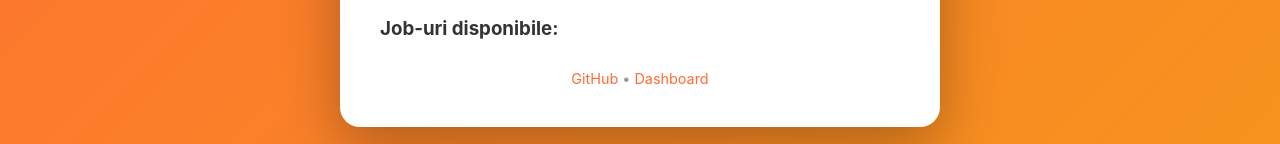
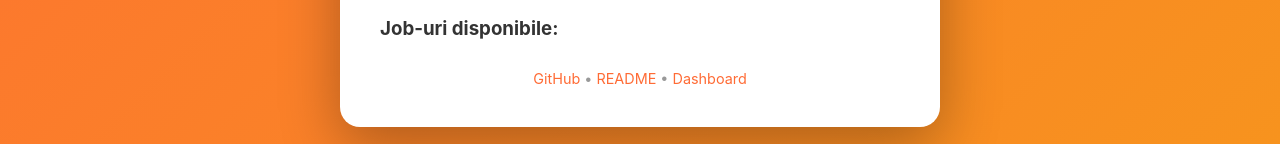
Before and after one commit to sebiboga/mol-romania-petroleum-products-srl-nodejs-scraper, a website: page docs/index.html in a window 1280 px wide. Shown: the part 767-911 px from the top of the page. Drawn offline with Linux system fonts and the light colour scheme; no server answers.

Commit message:
Add README link

```diff
--- a/docs/index.html
+++ b/docs/index.html
@@ -107,6 +107,7 @@
 
     <div class="footer">
       <a href="https://github.com/sebiboga/mol-romania-petroleum-products-srl-nodejs-scraper">GitHub</a> •
+      <a href="https://github.com/sebiboga/mol-romania-petroleum-products-srl-nodejs-scraper/blob/main/README.md">README</a> •
       <a href="https://sebiboga.github.io/mol-romania-petroleum-products-srl-nodejs-scraper/">Dashboard</a>
     </div>
   </div>
```
